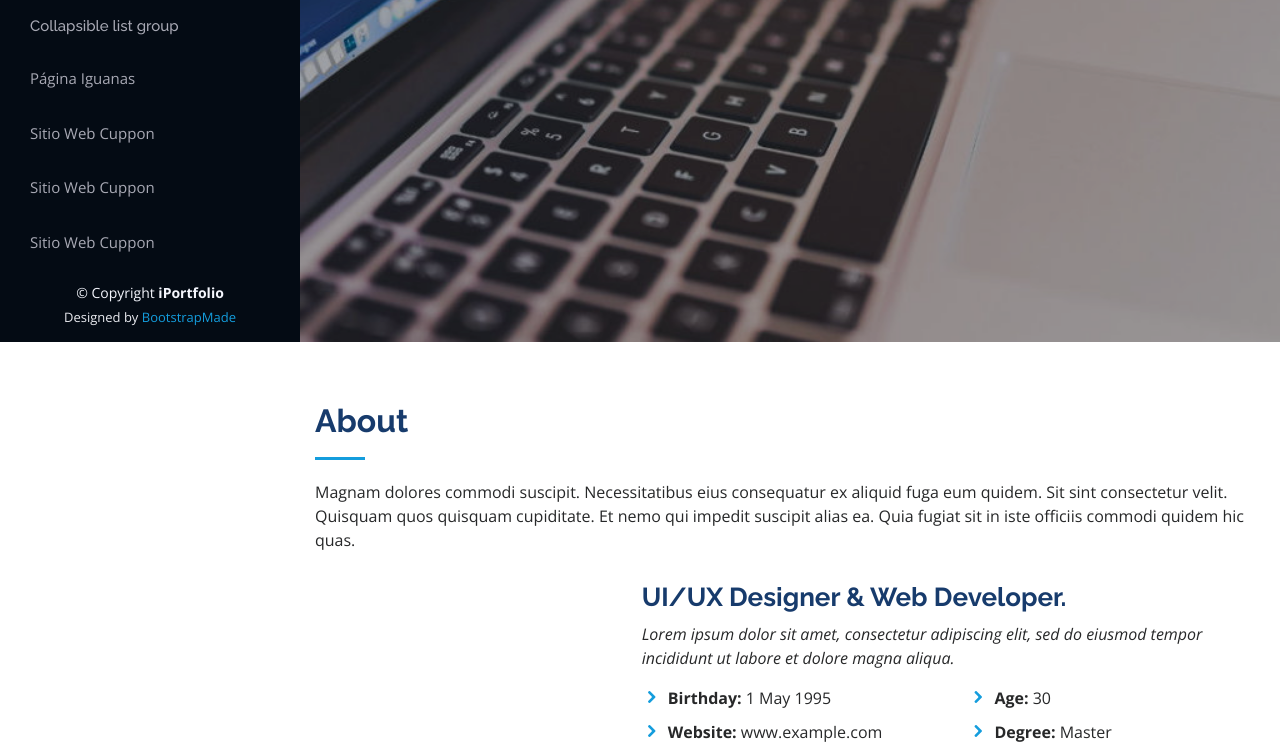
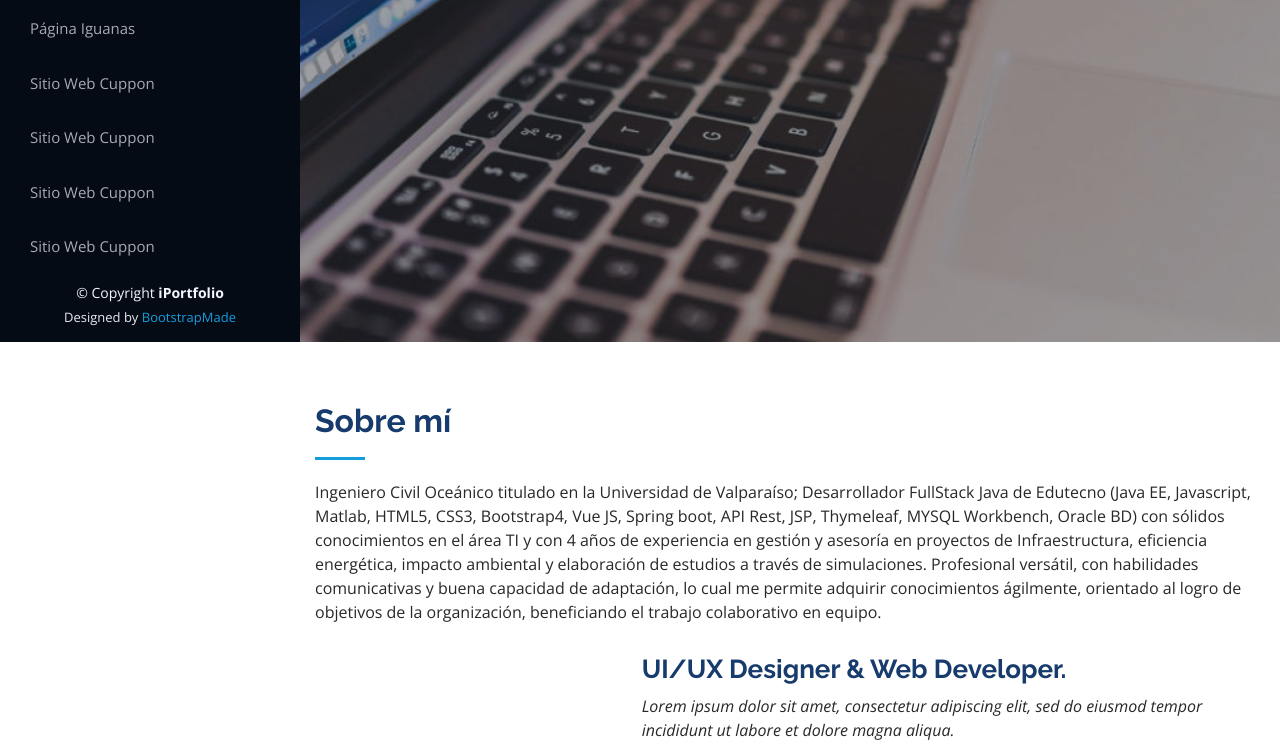
Before and after one commit to RBarrigaB/PortafolioRBB, a plain HTML site: page index.html in a window 1280 px wide. Shown: the part 458-1209 px from the top of the page. Drawn offline with nearby package versions, Linux system fonts and the light colour scheme.

Commit message:
Update index.html

```diff
--- a/index.html
+++ b/index.html
@@ -59,13 +59,13 @@
 					<div class="panel-group">
 						<div class="panel panel-default">
 							<div class="panel-heading">
-											<h4 class="panel-title">
-												<a data-toggle="collapse" href="#collapse1">Collapsible list group</a>
-											  </h4>
+								<button id="collapse1" class="panel-collapse collapse" type="button"
+									data-toggle="collapse">
+									<li><a href="#portfolio"><i
+												class="bx bx-book-content"></i><span>Portafolio</span></a></li>
+									<span class="caret"></span>
+								</button>
 							</div>
-									<button id="collapse1" class="panel-collapse collapse" type="button"
-										data-toggle="dropdown"><li><a href="#portfolio"><i class="bx bx-book-content"></i><span>Portafolio</span></a></li>
-										<span class="caret"></span></button>
 							<ul class="list-group">
 								<li><a href="list-group-item"><span>Página Iguanas</span></a></li>
 								<li><a href="list-group-item"><span>Sitio Web Cuppon</span></a></li>
@@ -115,10 +115,15 @@
 			<div class="container">
 
 				<div class="section-title">
-					<h2>About</h2>
-					<p>Magnam dolores commodi suscipit. Necessitatibus eius consequatur ex aliquid fuga eum quidem. Sit
-						sint consectetur velit. Quisquam quos quisquam cupiditate. Et nemo qui impedit suscipit alias
-						ea. Quia fugiat sit in iste officiis commodi quidem hic quas.</p>
+					<h2>Sobre mí</h2>
+					<p>Ingeniero Civil Oceánico titulado en la Universidad de Valparaíso; Desarrollador FullStack Java
+						de Edutecno (Java EE, Javascript, Matlab, HTML5, CSS3, Bootstrap4, Vue JS, Spring boot, API
+						Rest, JSP, Thymeleaf, MYSQL Workbench, Oracle BD) con sólidos conocimientos en el área TI y con
+						4 años de experiencia en gestión y asesoría en proyectos de Infraestructura, eficiencia
+						energética, impacto ambiental y elaboración de estudios a través de simulaciones. Profesional
+						versátil, con habilidades comunicativas y buena capacidad de adaptación, lo cual me permite
+						adquirir conocimientos ágilmente, orientado al logro de objetivos de la organización,
+						beneficiando el trabajo colaborativo en equipo.</p>
 				</div>
 
 				<div class="row">
```
Lines whose indentation alone changed are shown as unchanged.
